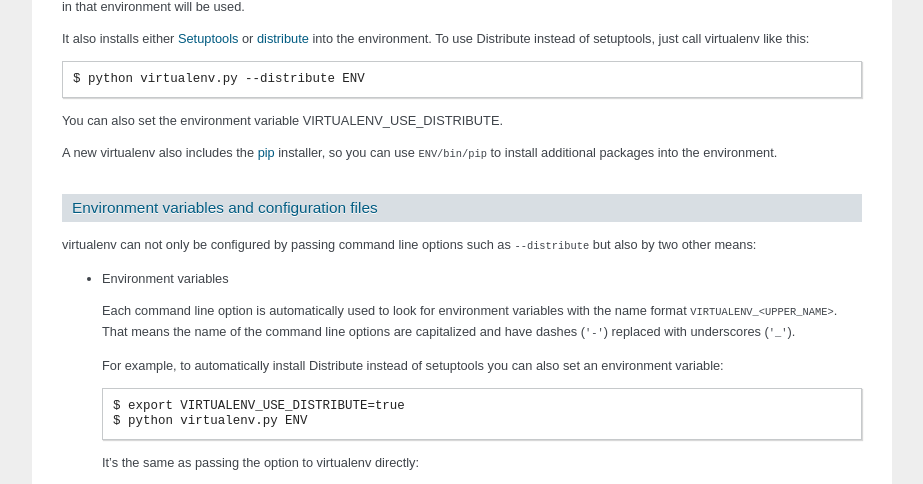
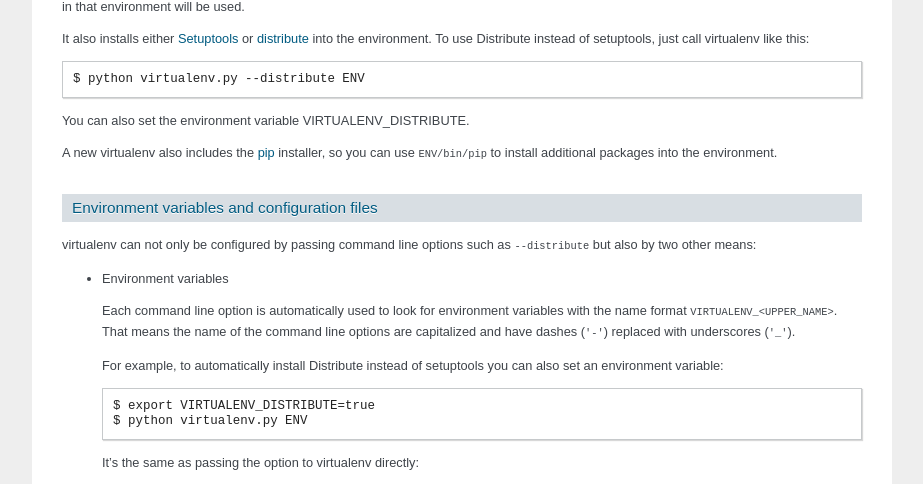
Before and after one commit to pypa/virtualenv, a Sphinx documentation site: the page built from docs/index.txt, in a window 1280 px wide and 900 px high, scrolled down 1125 px. Shown: the part 147-631 px from the top of the window, without its empty margins (198-1121 px from the left). Built offline with Sphinx 7.4.7, drawn with Linux system fonts in a browser that asks for light colours.

Commit message:
Fixed doc inconsistency of the --distribute option.
This should fix a problem when using the legacy env var
VIRTUALENV_USE_DISTRIBUTE and PYTHONDONTWRITEBYTECODE.

```diff
--- a/docs/index.txt
+++ b/docs/index.txt
@@ -71,7 +71,7 @@ Distribute instead of setuptools, just call virtualenv like this::
 
     $ python virtualenv.py --distribute ENV
 
-You can also set the environment variable VIRTUALENV_USE_DISTRIBUTE.
+You can also set the environment variable VIRTUALENV_DISTRIBUTE.
 
 A new virtualenv also includes the `pip <http://pypi.python.org/pypi/pip>`_
 installer, so you can use ``ENV/bin/pip`` to install additional packages into
@@ -93,7 +93,7 @@ virtualenv can not only be configured by passing command line options such as
   For example, to automatically install Distribute instead of setuptools
   you can also set an environment variable::
 
-      $ export VIRTUALENV_USE_DISTRIBUTE=true
+      $ export VIRTUALENV_DISTRIBUTE=true
       $ python virtualenv.py ENV
 
   It's the same as passing the option to virtualenv directly::
--- a/docs/news.txt
+++ b/docs/news.txt
@@ -249,7 +253,7 @@ develop (unreleased)
 * Fix problem with ``virtualenv --relocate`` when ``bin/`` has
   subdirectories (e.g., ``bin/.svn/``); from Alan Franzoni.
 
-* If you set ``$VIRTUALENV_USE_DISTRIBUTE`` then virtualenv will use
+* If you set ``$VIRTUALENV_DISTRIBUTE`` then virtualenv will use
   Distribute by default (so you don't have to remember to use
   ``--distribute``).
 
```
Also changed, not shown: other parts of docs/news.txt (+4 -0 lines), virtualenv.py (+4 -6 lines).
